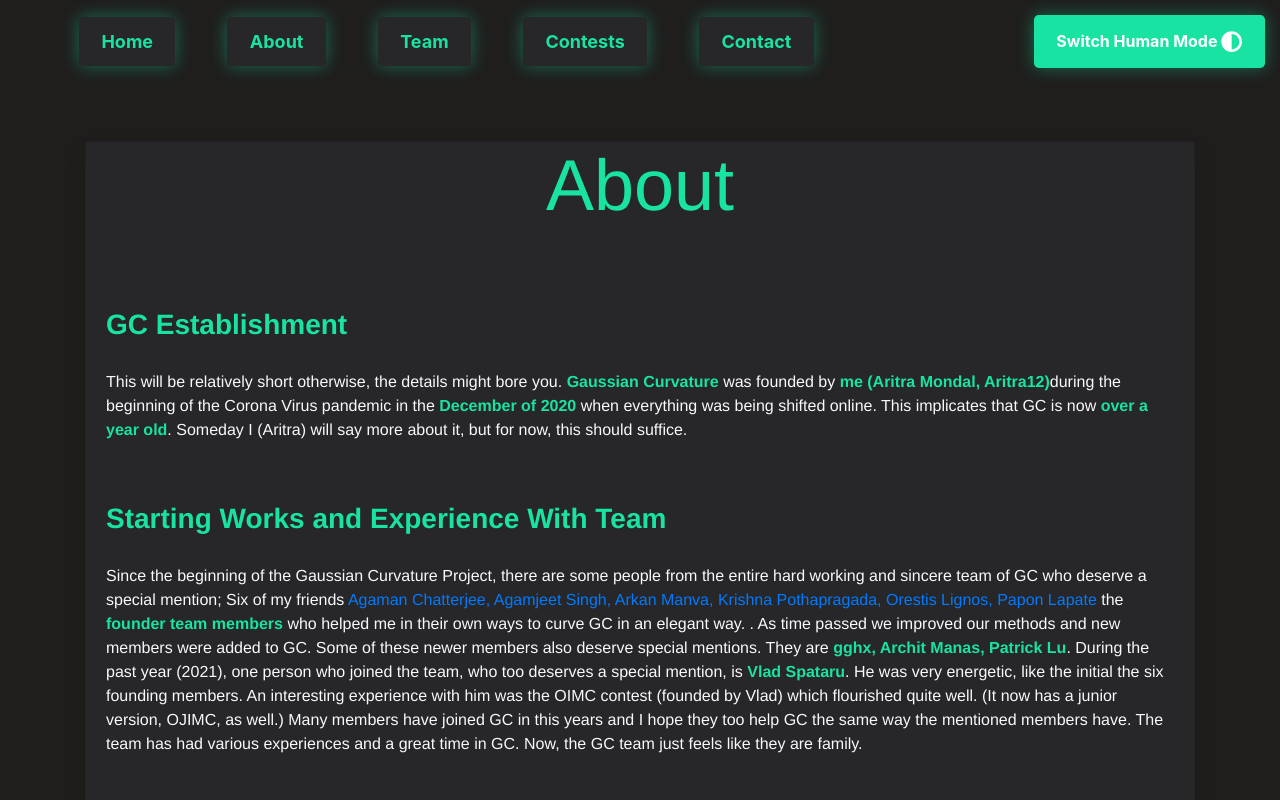
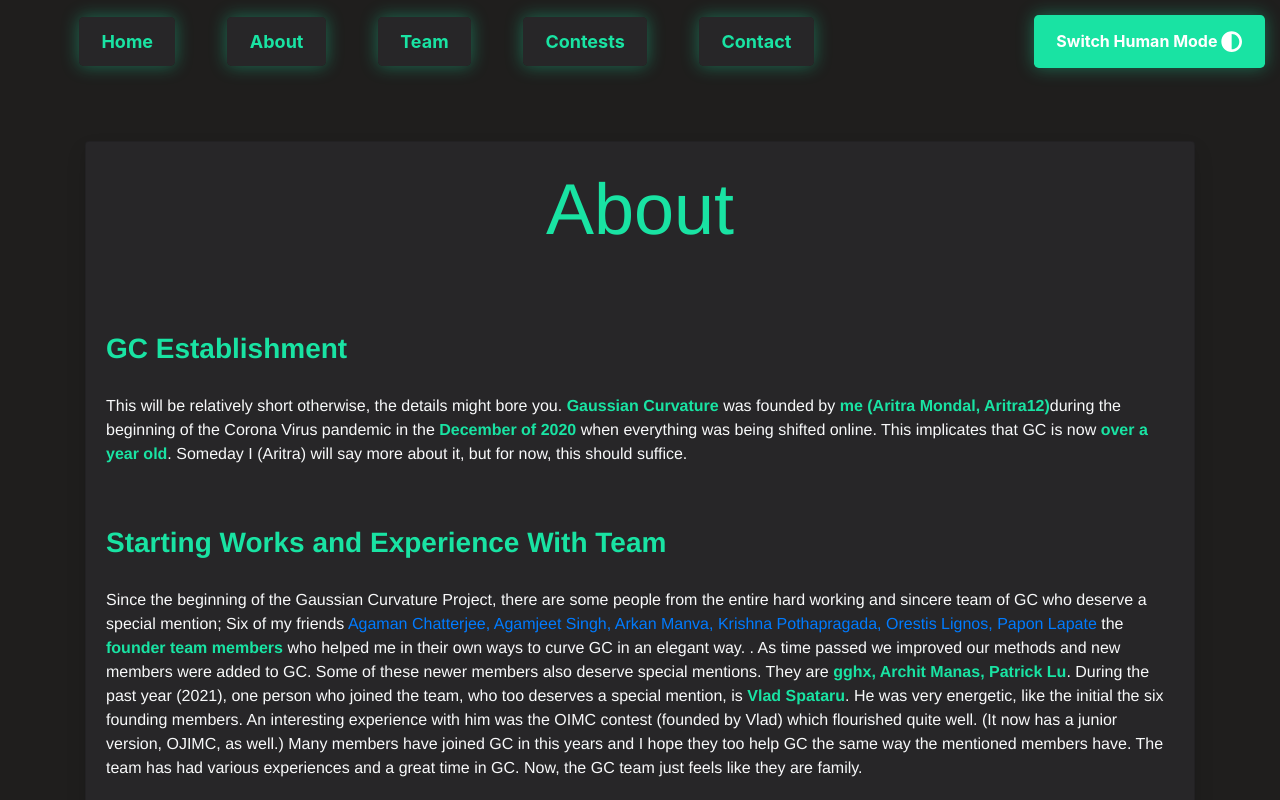
Before and after one commit to gaussiancurvolympiads/gaussiancurv, a React (Create React App) app: page /about in a window 1280 px wide. Shown: the top 800 px of the page. Built offline with nearby package versions, Linux system fonts and the light colour scheme.

Commit message:
Update About.jsx

```diff
--- a/src/components/About.jsx
+++ b/src/components/About.jsx
@@ -100,8 +100,8 @@ const About = ({ darkMode }) => {
         <Container align='center'>
           <Row>
             <Col lg={12} xs={12} align='left'>
-               <Card className="skill-nbcard"><div align="center">
-                 <h4 class="display-3" align="center">About</h4></div><br/><br/>
+               <Card className="skill-nbcard"><br></br><div align="center">
+                 <h5 class="display-3" align="center">About</h5></div><br/><br/>
 
 
                       <Card.Body>  <div class= "zed">GC Establishment</div> <br></br>
```
